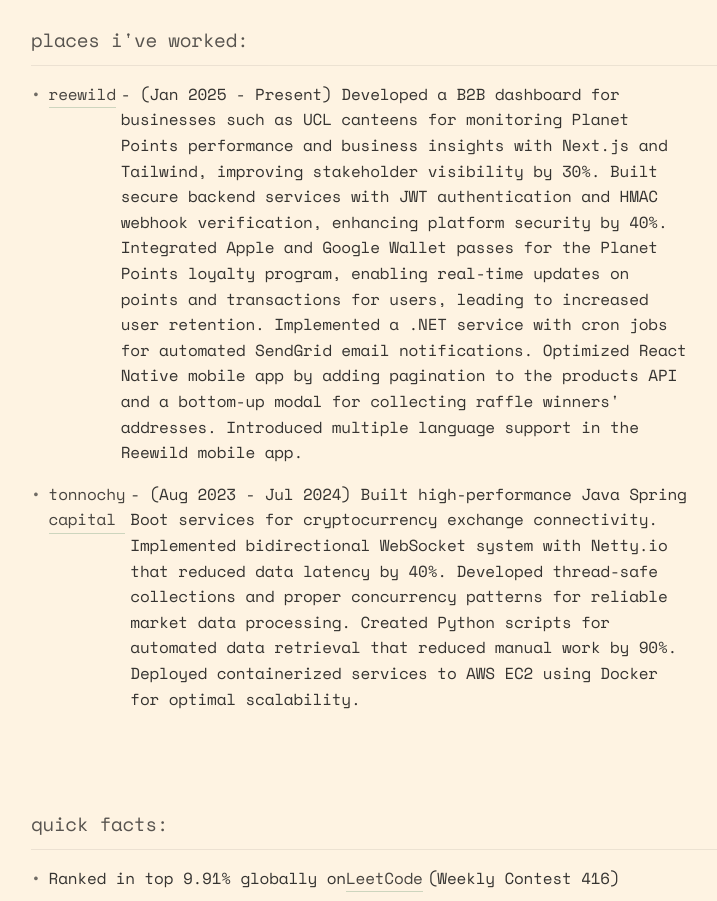
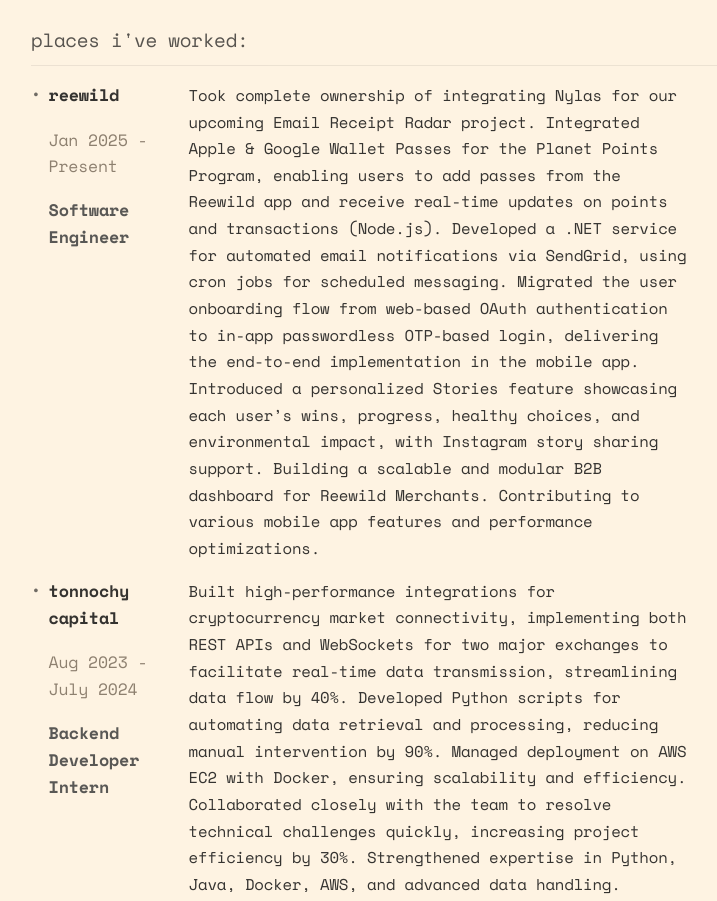
Before and after one commit to Narennnnn/portfolio, a plain HTML site: page index.html in a window 1280 px wide. Shown: the part 1040-1941 px from the top of the page, without its empty margins (241-958 px from the left). Drawn offline with nearby package versions, Linux system fonts and the light colour scheme.

Commit message:
update: position

```diff
--- a/index.html
+++ b/index.html
@@ -23,14 +23,14 @@
 
         <section class="intro">
             <p>22, software engineer.</p>
-            <p>SDE intern at <a href="https://reewild.com/" target="_blank">reewild</a>.</p>
+            <p>SDE at <a href="https://reewild.com/" target="_blank">reewild</a>.</p>
             <p><a href="mailto:nmaurya.engineer@gmail.com" target="_blank">nmaurya.engineer@gmail.com</a></p>
         </section>
 
         <section class="highlights">
             <ul>
                 <li><a href="#" id="story-link">my story</a> so far</li>
-                <li>software engineer intern at <a href="https://reewild.com/" target="_blank">&nbsp;reewild</a></li>
+                <li>software engineer    at <a href="https://reewild.com/" target="_blank">&nbsp;reewild</a></li>
                 <li>studied computer science at <a href="https://geu.ac.in/" target="_blank">&nbsp;graphic era university</a></li>
                 <li>fun person to be around</li>
             </ul>
@@ -49,10 +49,29 @@
 <section class="experience">
     <h2>places i've worked:</h2>
     <ul>
-                <li><a href="https://reewild.com/" target="_blank">reewild</a> - (Jan 2025 - Present) Developed a B2B dashboard for businesses such as UCL canteens for monitoring Planet Points performance and business insights with Next.js and Tailwind, improving stakeholder visibility by 30%. Built secure backend services with JWT authentication and HMAC webhook verification, enhancing platform security by 40%. Integrated Apple and Google Wallet passes for the Planet Points loyalty program, enabling real-time updates on points and transactions for users, leading to increased user retention. Implemented a .NET service with cron jobs for automated SendGrid email notifications. Optimized React Native mobile app by adding pagination to the products API and a bottom-up modal for collecting raffle winners' addresses. Introduced multiple language support in the Reewild mobile app.</li>
-                <li><a href="https://www.tonnochycapital.com/" target="_blank">tonnochy capital</a> - (Aug 2023 - Jul 2024) Built high-performance Java Spring Boot services for cryptocurrency exchange connectivity. Implemented bidirectional WebSocket system with Netty.io that reduced data latency by 40%. Developed thread-safe collections and proper concurrency patterns for reliable market data processing. Created Python scripts for automated data retrieval that reduced manual work by 90%. Deployed containerized services to AWS EC2 using Docker for optimal scalability.</li>
+        <li>
+                <div class="work-row">
+                    <span class="work-company">reewild</span>
+                    <span class="work-date">Jan 2025 - Present</span>
+                    <span class="work-title">Software Engineer</span>
+                </div>
+                <div class="work-desc">
+                    Took complete ownership of integrating Nylas for our upcoming Email Receipt Radar project. Integrated Apple & Google Wallet Passes for the Planet Points Program, enabling users to add passes from the Reewild app and receive real-time updates on points and transactions (Node.js). Developed a .NET service for automated email notifications via SendGrid, using cron jobs for scheduled messaging. Migrated the user onboarding flow from web-based OAuth authentication to in-app passwordless OTP-based login, delivering the end-to-end implementation in the mobile app. Introduced a personalized Stories feature showcasing each user’s wins, progress, healthy choices, and environmental impact, with Instagram story sharing support. Building a scalable and modular B2B dashboard for Reewild Merchants. Contributing to various mobile app features and performance optimizations.
+                </div>
+        </li>
+        <li>
+                <div class="work-row">
+                    <span class="work-company">tonnochy capital</span>
+                    <span class="work-date">Aug 2023 - July 2024</span>
+                    <span class="work-title">Backend Developer Intern</span>
+                </div>
+                <div class="work-desc">
+                    Built high-performance integrations for cryptocurrency market connectivity, implementing both REST APIs and WebSockets for two major exchanges to facilitate real-time data transmission, streamlining data flow by 40%. Developed Python scripts for automating data retrieval and processing, reducing manual intervention by 90%. Managed deployment on AWS EC2 with Docker, ensuring scalability and efficiency. Collaborated closely with the team to resolve technical challenges quickly, increasing project efficiency by 30%. Strengthened expertise in Python, Java, Docker, AWS, and advanced data handling.
+                </div>
+        </li>
     </ul>
 </section>
+
 
         <section class="facts">
             <h2>quick facts:</h2>
@@ -71,14 +90,18 @@
     <div class="modal-content">
         <span class="close">&times;</span>
         <h2>my story</h2>
-            <p>I started my journey in computer science at Graphic Era University, where I quickly developed a passion for backend development and distributed systems. During my academic years, I focused on building a strong foundation in both theory and practical applications.</p>
-            <p>My first professional experience came at Tonnochy Capital, where I worked on developing robust backend systems for cryptocurrency market data. This opportunity allowed me to work with Spring Boot, WebSockets, and concurrent programming in a high-stakes environment where performance and reliability were critical.</p>
-            <p>Currently at Reewild, I'm expanding my skills across the full stack, working on projects that combine frontend technologies like Next.js with secure backend systems. These applications focus on sustainability and carbon footprint reduction, enabling users to make more environmentally conscious choices.</p>
-            <p>Through my projects and work experience, I've developed expertise in Java, Spring Boot, Python, and modern JavaScript frameworks. I'm particularly interested in building scalable, efficient systems that can handle complex data operations and real-time communication.</p>
-            <p>Outside of work, I'm an active participant in programming contests, hackathons, and community events. I'm passionate about cricket and enjoy playing 8-ball pool and snooker to unwind. I'm also an avid movie watcher, always up for discussing the latest films and classics alike.</p>
-            <p>I bring a collaborative and fun energy to every team I work with, believing that the best solutions come from open communication and mutual respect. I'm always looking to learn and experiment with new technologies while making meaningful connections with colleagues.</p>
+        <p>I began my computer science journey at Graphic Era University, where curiosity quickly turned into a passion for backend development and distributed systems. I loved the challenge of taking ideas and turning them into reliable, high-performance software that could solve real problems.</p>
+
+        <p>My first professional role was at Tonnochy Capital, a Hong Kong-based high-frequency trading startup. There, I built high-performance integrations for cryptocurrency market connectivity — working with REST APIs, WebSockets, and concurrency patterns to handle real-time data at scale. It was a fast-paced environment where milliseconds mattered, and I learned the value of clean, efficient, and fault-tolerant systems.</p>
+
+        <p>Now at Reewild, I’ve been fortunate to work across the stack, taking complete ownership of projects like integrating Nylas for our upcoming Email Receipt Radar, enabling users to connect and process receipts seamlessly. I’ve integrated Apple & Google Wallet Passes for the Planet Points program, built a .NET service for automated email notifications, migrated onboarding flows to passwordless login, and introduced personalized features like Instagram-style Stories. Every project has been an opportunity to combine technical precision with a focus on user experience.</p>
+
+        <p>Through these experiences, I’ve strengthened my skills in Java, Spring Boot, Python, Node.js, .NET, and modern JavaScript frameworks like Next.js. I’m drawn to building scalable, modular, and secure systems that handle complex data operations and real-time communication with ease.</p>
+
+        <p>Outside of work, I’m an active participant in hackathons, coding contests, and developer communities. I recharge by playing cricket, 8-ball pool, and snooker, and I’m always up for a great movie — whether it’s a new release or a timeless classic. I believe the best teams thrive on trust, open communication, and a sense of fun, and I aim to bring that energy to every collaboration.</p>
     </div>
 </div>
+
 
     <script>
         // Modal functionality for "my story"
--- a/styles.css
+++ b/styles.css
@@ -1,3 +1,43 @@
+ul.work-list {
+    list-style: none;
+    padding-left: 0;
+}
+
+.work-item {
+    margin-bottom: 32px;
+}
+
+.work-row {
+    display: flex;
+    flex-wrap: wrap;
+    align-items: baseline;
+    gap: 18px;
+    font-size: 1.05em;
+    margin-bottom: 4px;
+}
+
+.work-company {
+    font-weight: bold;
+    min-width: 140px;
+}
+
+.work-date {
+    color: #7a6c5c;
+    font-size: 0.98em;
+    min-width: 120px;
+}
+
+.work-title {
+    font-weight: 600;
+    color: #3d3d3d;
+    font-size: 1em;
+}
+
+.work-desc {
+    margin-left: 0;
+    line-height: 1.7;
+    font-size: 0.98em;
+}
 :root {
     --bg-color: #FEF3E2;
     --text-color: #121212;
@@ -277,13 +317,6 @@ section a {
     z-index: 10;
     border-radius: 50%;
 }
-
-.close:hover,
-.close:focus {
-    color: var(--link-hover-color);
-    background-color: rgba(0, 0, 0, 0.05);
-}
-
 .modal-content p {
     margin-bottom: var(--spacing-sm);
     line-height: 1.8;
```
Lines whose indentation alone changed are shown as unchanged.
